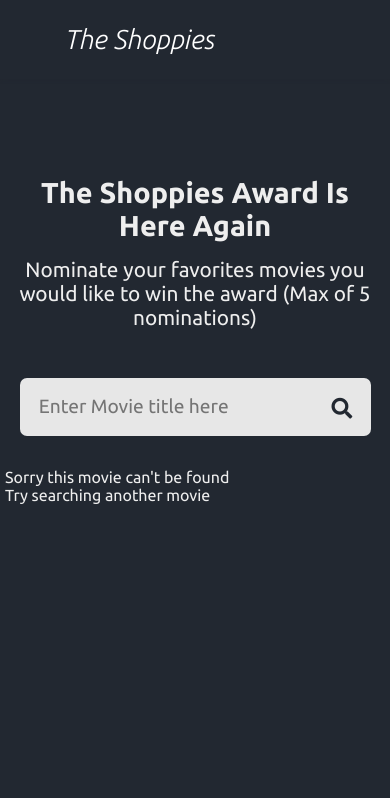
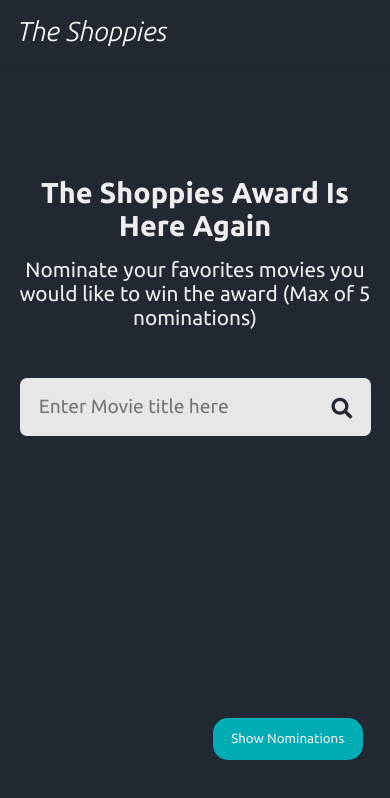
Before and after one commit to BarnabasAsha/Shoppie-, a React (Create React App) app: page / in a window 390 px wide. Shown: the top 798 px of the page. Built offline with nearby package versions, Linux system fonts and the light colour scheme.

Commit message:
Fixed the toggle list button fixes to responsiveness

```diff
--- a/src/components/movieList.js
+++ b/src/components/movieList.js
@@ -95,16 +95,16 @@ class List extends Component {
                                 }
                             </div>
                         ) : (
-                            <div>
-                                Sorry this movie can't be found <br /> Try searching another movie
-                            </div>
+                            // <div className="error-message">
+                            //     Sorry this movie can't be found <br /> Try searching another movie
+                            // </div>
+                            null
                         )
                     }
 
                     {
                         this.state.nominations.length > 0 ? (
                             <div className="list">
-                                <button className="toggle" onClick={this.toggleButton}>Show Nominations</button>
                                 <div className="list nomination-list" ref={this.toggleRef}>
                                     <h3>Nomination List ({this.state.nominations.length})</h3>
 
@@ -119,9 +119,16 @@ class List extends Component {
                             </div>
                         ) : (null)
                     }
-
-
                 </div>
+                <button className="toggle" onClick={this.toggleButton}>
+                    {
+                        this.state.toggleList === false ? (
+                            'Show Nominations'
+                        ) : (
+                            'Hide Nominations'
+                        )
+                    }
+                </button>
             </div>
         )
     }
--- a/src/styles/banner.css
+++ b/src/styles/banner.css
@@ -15,3 +15,13 @@
     top: 3%;
     left: 50%;
 }
+
+@media only screen and (max-width: 600px) {
+    .banner {
+        width: 170px;
+        height: auto;
+        font-size: 1rem;
+        padding: 0.4em;
+        top: 1%;
+    }
+}
--- a/src/styles/header.css
+++ b/src/styles/header.css
@@ -15,3 +15,9 @@
     font-weight: 300;
     font-style: italic;
 }
+
+@media only screen and (max-width: 600px) {
+    .header {
+        padding: 1em;
+    }
+}
--- a/src/styles/list.css
+++ b/src/styles/list.css
@@ -29,7 +29,7 @@
     margin-bottom: 1em;
 }
 
-.list .toggle {
+.toggle {
     padding: 1em;
     border-radius: 15px;
     border: none;
@@ -38,10 +38,17 @@
     cursor: pointer;
     color: #eee;
     position: fixed;
-    bottom: 5%;
-    right: 10%;
+    bottom: 10%;
+    right: 7%;
     display: none;
     z-index: 100;
+}
+
+.error-message {
+    margin:  1em 0;
+    padding:  1em;
+    text-align: center;
+    font-size: 1.1rem;
 }
 
 @media only screen and (max-width: 1000px) {
@@ -70,9 +77,10 @@
         left: 5%;
         right: 0;
         z-index: 10;
+        display: none;
     }
 
-    .list .toggle {
+    .toggle {
         display: block;
     }
 }
--- a/src/styles/searchBar.css
+++ b/src/styles/searchBar.css
@@ -1,5 +1,11 @@
 .wrapper {
     margin: 9em 0 2em 0;
+}
+
+.wrapper h2 {
+    font-size: 1.3rem;
+    margin: 1em;
+    text-align: center;
 }
 
 .description {
```
Also changed, not shown: src/assets/error404.svg (added).
